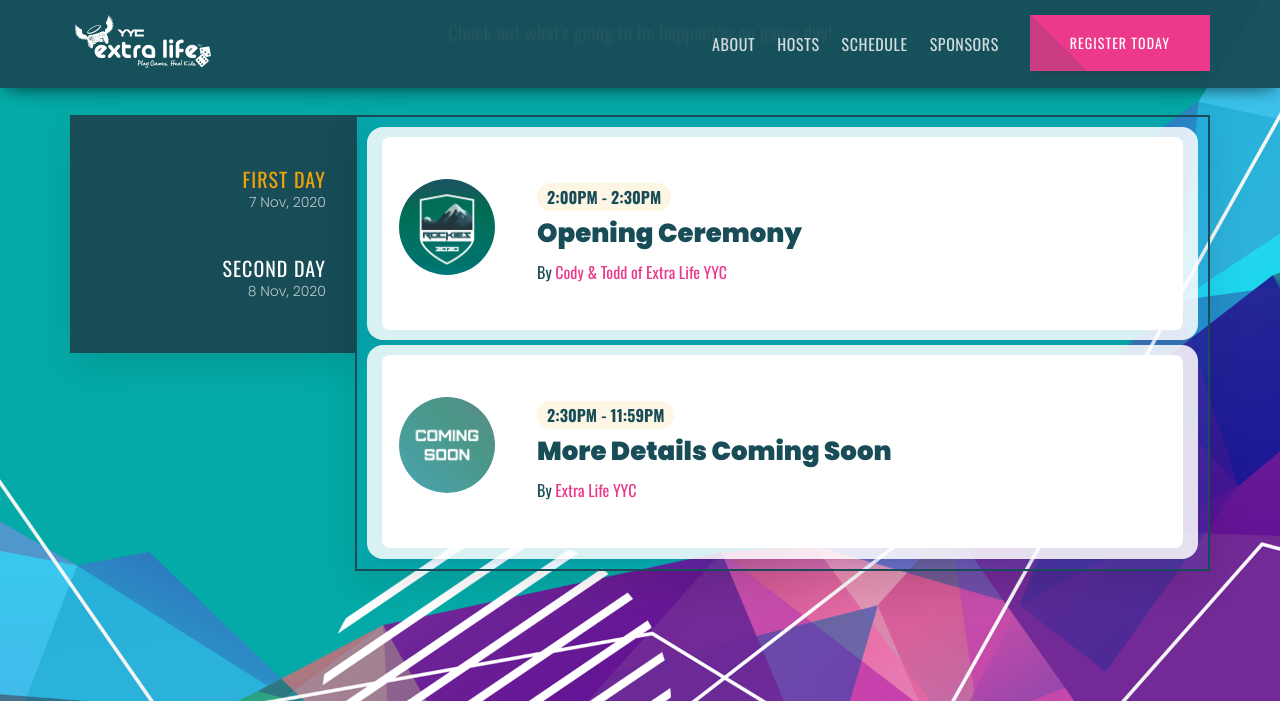
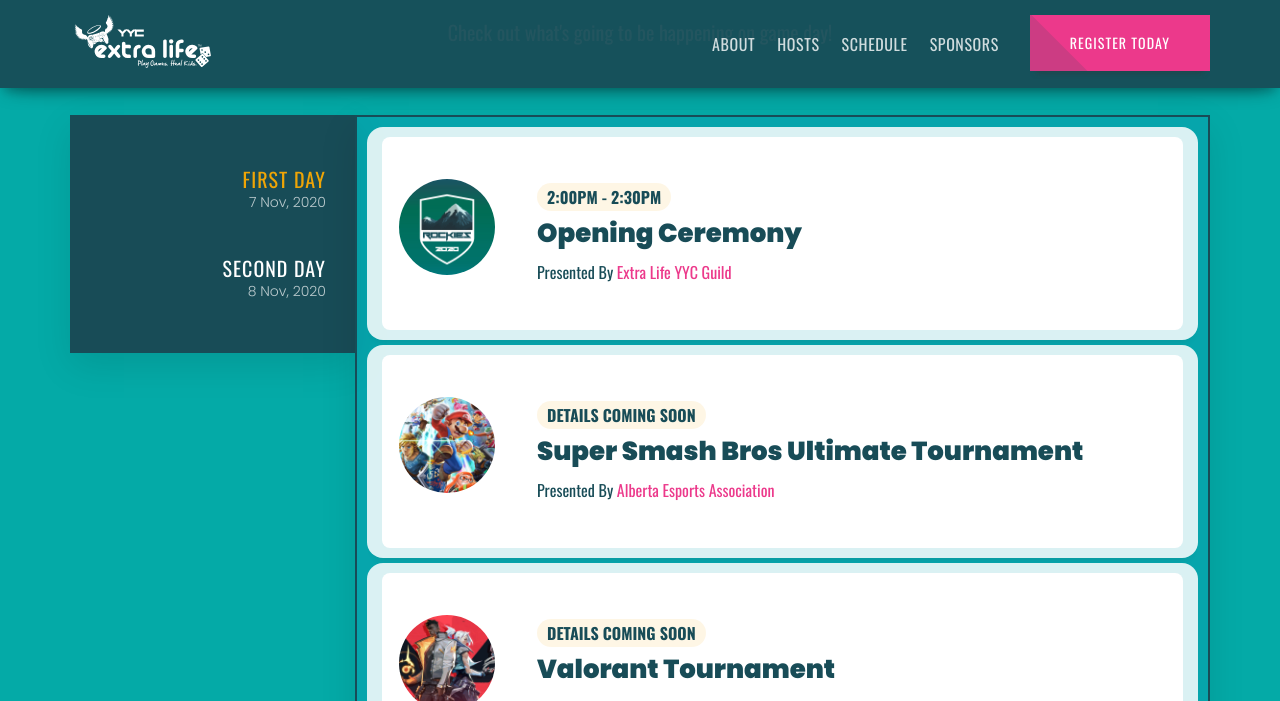
Before and after one commit to ExtraLifeYYC/ExtraLifeYYC.github.io, a Jekyll site: the page built from index.md, in a window 1280 px wide and 1400 px high, scrolled down 2812 px, cut to the strip 0-701 px from the top of the window. Built offline with Jekyll 4.4.1, drawn with Linux system fonts in a browser that asks for light colours; nearby versions of some CDN libraries; some of the changed text lies outside the part shown.

Commit message:
Schedule updated with featured tournaments

```diff
--- a/_data/schedule.yml
+++ b/_data/schedule.yml
@@ -6,12 +6,35 @@
         start: 2:00pm
         end: 2:30pm
         image: /assets/img/event/opening.jpg
-        host: Cody & Todd of Extra Life YYC
+        host: Extra Life YYC Guild
         description: We begin the day with a quick opening cermony where you are introduced to all of the hosts for the next 24 hours. Learn more about the Alberta Children's Hospital Foundation and what your donations do to help kids in need.
         location: twitch.tv/extralifeyyc
+      - name: Super Smash Bros Ultimate Tournament
+        start: Details Coming Soon
+        host: Alberta Esports Association
+        image: /assets/img/event/smash.jpg
+        description: More details about this event are being formed. Join our discord or signup to our newsletter to be informed of updates.
+        location:
+      - name: Valorant Tournament
+        start: Details Coming Soon
+        host: Extra Life YYC
+        image: /assets/img/event/valorant.jpg
+        description: More details about this event are being formed. Join our discord or signup to our newsletter to be informed of updates.
+        location:
+      - name: Minecraft Build-Off Competition
+        start: Details Coming Soon
+        host: Extra Life YYC
+        image: /assets/img/event/minecraft.jpg
+        description: More details about this event are being formed. Join our discord or signup to our newsletter to be informed of updates.
+        location:
+      - name: Halo Tournament
+        start: Details Coming Soon
+        host: Extra Life YYC
+        image: /assets/img/event/halo.jpg
+        description: More details about this event are being formed. Join our discord or signup to our newsletter to be informed of updates.
+        location:
       - name: More Details Coming Soon
-        start: 2:30pm
-        end: 11:59pm
+        start: Nov 7
         image: /assets/img/event/comingsoon.jpg
         host: Extra Life YYC
         description: We're working to get the schedule finalized. Please check back for an update to the schedule, or signup to our newsletter to get more details.
--- a/_includes/body_schedule.html
+++ b/_includes/body_schedule.html
@@ -34,9 +34,9 @@
                                                                 <img src="{% if entry.image %}{{ entry.image }}{% else %}http://placehold.it/800x800{% endif %}" alt="Speaker"/>
                                                             </div>
                                                             <div class="schedule-info">
-                                                                <h4 class="time">{{ entry.start }} - {{entry.end}} </h4>
+                                                                <h4 class="time">{{ entry.start }} {% if entry.end %}- {{entry.end}} {% endif %}</h4>
                                                                 <h3 class="title">{{ entry.name }}</h3>
-                                                                <h4 class="author-info">By <span>{{ entry.host }}</span></h4>
+                                                                <h4 class="author-info">Presented By <span>{{ entry.host }}</span></h4>
                                                             </div>
                                                         </div>
                                                     </a>
@@ -47,7 +47,7 @@
                                                     <p class="text">
                                                         {{ entry.description }}
                                                     </p>
-                                                    <h4 class="location"><strong>Location:</strong>  {{ entry.location }} </h4>
+                                                    {% if entry.location %}<h4 class="location"><strong>Location:</strong>  {{ entry.location }} </h4>{% endif %}
                                                 </div>
                                             </div>
                                         </div>
```
Also changed, not shown: _data/sponsorship.yml (+5 -5 lines), assets/img/event/halo.jpg (added), assets/img/event/minecraft.jpg (added), assets/img/event/smash.jpg (added), assets/img/event/valorant.jpg (added).
